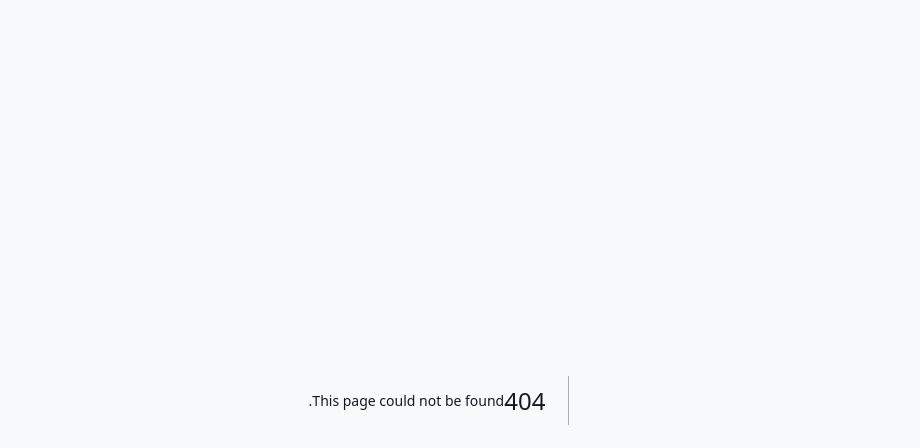
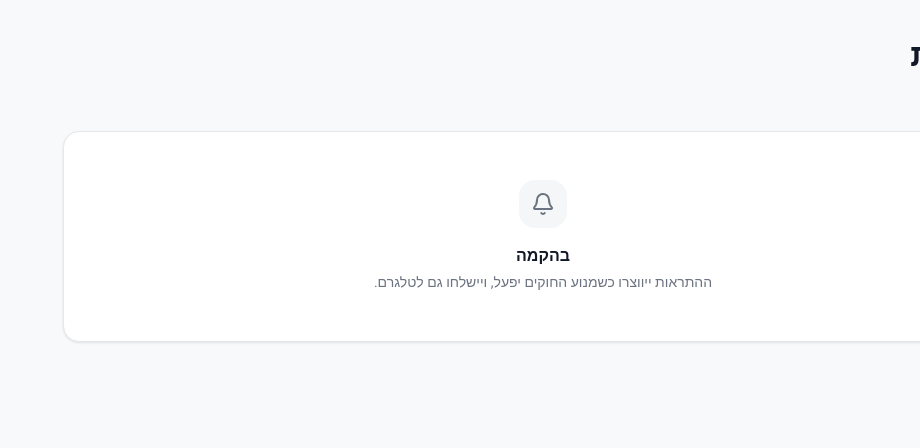
Before and after one commit to DONDIEGO123123/Meta-ads-control-Center-, a Next.js app: page /alerts in a window 1280 px wide. Before the commit this address had no page. Shown: the top 448 px of the page, without its empty margins (360-1280 px from the left). Built offline with nearby package versions, Linux system fonts and the light colour scheme.

Commit message:
Create page.tsx

```diff
--- /dev/null
+++ b/app/alerts/page.tsx
@@ -0,0 +1,11 @@
+import { Bell } from "lucide-react";
+import PageHeader from "@/components/page-header";
+import ComingSoon from "@/components/coming-soon";
+export default function Page() {
+  return (
+    <div className="p-6 md:p-8 max-w-[1400px] mx-auto">
+      <PageHeader title="התראות" subtitle="מרכז התראות" />
+      <ComingSoon icon={Bell} note="ההתראות ייווצרו כשמנוע החוקים יפעל, ויישלחו גם לטלגרם." />
+    </div>
+  );
+}
```
